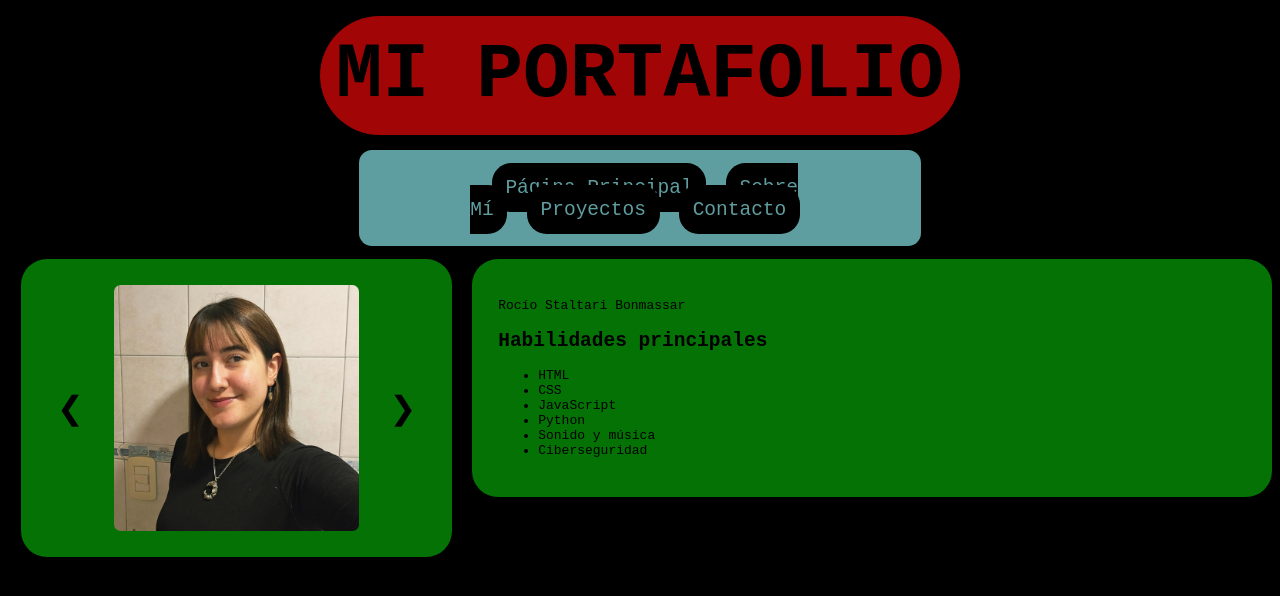
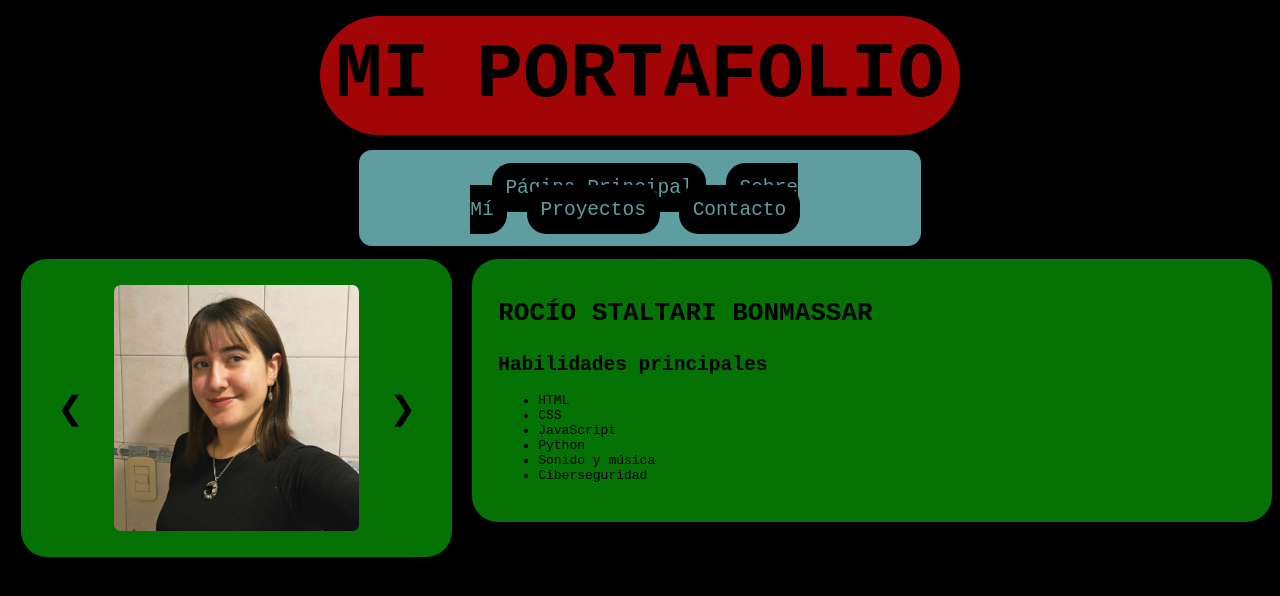
Before and after one commit to rostalbon/actividad-angular, an Angular app: page /home in a window 1280 px wide. Shown: the top 596 px of the page. Built offline with nearby package versions, Linux system fonts and the light colour scheme.

Commit message:
se modificó el componente home

```diff
--- a/src/app/home/home.css
+++ b/src/app/home/home.css
@@ -25,6 +25,7 @@
   padding: 2em;
   background-color: rgb(4, 114, 4);
   border-radius: 2em;
+  padding-top: 1em;
 }
 
 .img {
--- a/src/app/home/home.html
+++ b/src/app/home/home.html
@@ -7,7 +7,7 @@
     <button (click)="next()">&#10095;</button>
 </div>
 <div class="right-container">
-    <p>Rocío Staltari Bonmassar</p>
+    <p class="name">ROCÍO STALTARI BONMASSAR</p>
     <h2>Habilidades principales</h2>
     <ul>
         <li>HTML</li>
--- a/src/styles.css
+++ b/src/styles.css
@@ -5,10 +5,17 @@ h1 {
     font-size: 6em;
     margin-bottom: 0em;
 }
+
 body {
     background-color: black;
     font-family: monospace;
 }
+
 .esc {
     font-style: italic;
 }
+
+.name {
+    font-size: xx-large;
+    font-weight: bold;
+}
```
